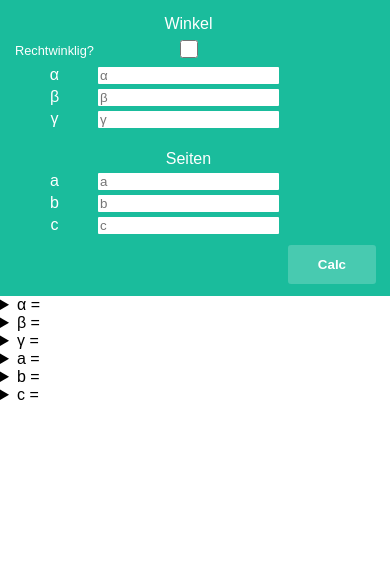
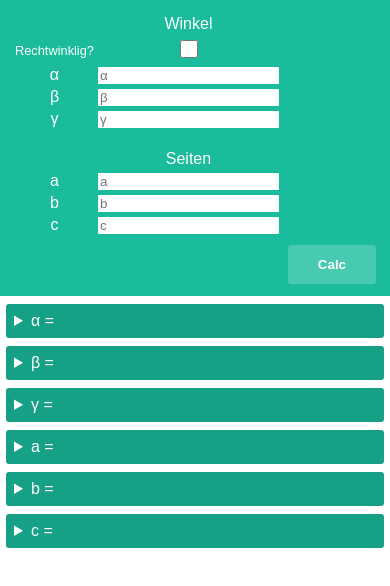
Before and after one commit to AaronEggert/TrigometrieRechner, a plain HTML site: page index.html in a window 390 px wide. Drawn offline with Linux system fonts and the light colour scheme; a web font is replaced by a local one.

Commit message:
besseres mobile design

```diff
--- a/style.css
+++ b/style.css
@@ -276,6 +276,15 @@
         display:flex;
         flex-direction:column-reverse;
     }
+
+
+    details {
+        color:white;
+        background-color:#16A085;
+        border-radius:3px;
+        margin: 8px 6px;
+        padding:8px;
+    }
 }
 
 *{
```
